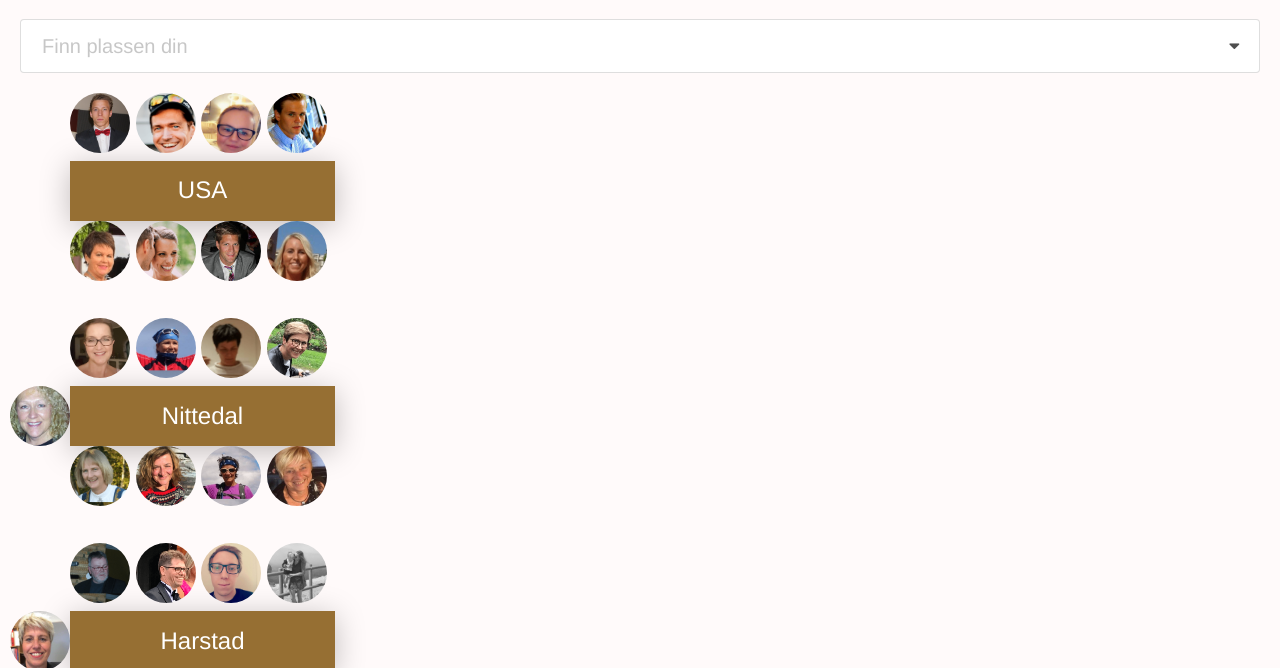
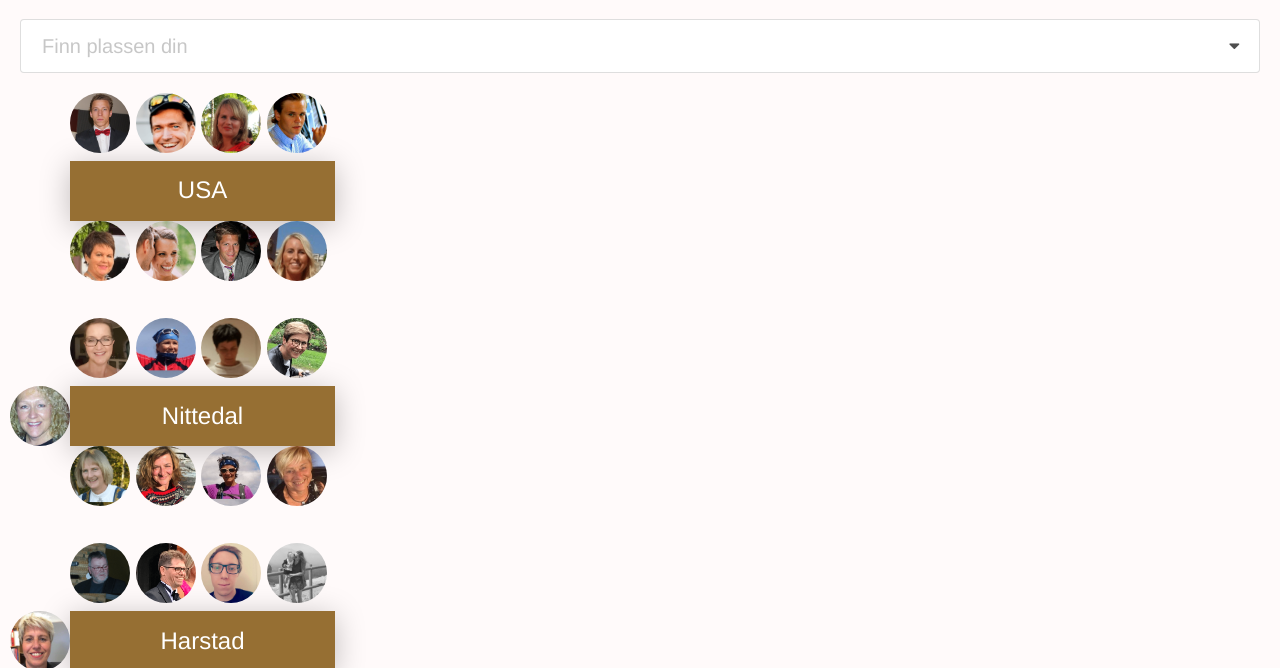
Before and after one commit to Andersos/olsenfamilien.no, a website: page index.html in a window 1280 px wide. Shown: the part 98-766 px from the top of the page. Drawn offline with nearby package versions, Linux system fonts and the light colour scheme.

Commit message:
Nytt bilde hanne marte

```diff
--- a/index.html
+++ b/index.html
@@ -37,7 +37,7 @@
             <div class="item" data-value="Emily"><img class="ui mini avatar image" src="/img/emily.png">Emily</div>
             <div class="item" data-value="Geir"><img class="ui mini avatar image" src="/img/geir.png">Geir</div>
             <div class="item" data-value="Grete"><img class="ui mini avatar image" src="/img/grete.jpg">Grete</div>
-            <div class="item" data-value="Hanne-Marthe"><img class="ui mini avatar image" src="/img/hanne-marthe.jpg">Hanne-Marthe</div>
+            <div class="item" data-value="Hanne-Marthe"><img class="ui mini avatar image" src="/img/hanne-marthe.png">Hanne-Marthe</div>
             <div class="item" data-value="Hans Christian"><img class="ui mini avatar image" src="/img/hanschristian.jpg">Hans Christian</div>
             <div class="item" data-value="Håvard"><img class="ui mini avatar image" src="/img/haavard.jpg">Håvard</div>
             <div class="item" data-value="Hege"><img class="ui mini avatar image" src="/img/hege.png">Hege</div>
@@ -63,7 +63,7 @@
             <div class="row">
                 <div class="person" data-content="Kristian" style="background: url('img/kristian.jpg') 0% 0% / 60px border-box"></div>
                 <div class="person" data-content="Daniel H" style="background: url('img/danielh.png') 0% 0% / 60px border-box"></div>
-                <div class="person" data-content="Hanne-Marthe" style="background: url('img/hanne-marthe.jpg') 0% 0% / 60px border-box"></div>
+                <div class="person" data-content="Hanne-Marthe" style="background: url('img/hanne-marthe.png') 0% 0% / 60px border-box"></div>
                 <div class="person" data-content="Hans Christian" style="background: url('img/hanschristian.jpg') 0% 0% / 60px border-box"></div>
             </div>
             <div class="table-row no-table-end">
```
Also changed, not shown: img/hanne-marthe.png (added).
